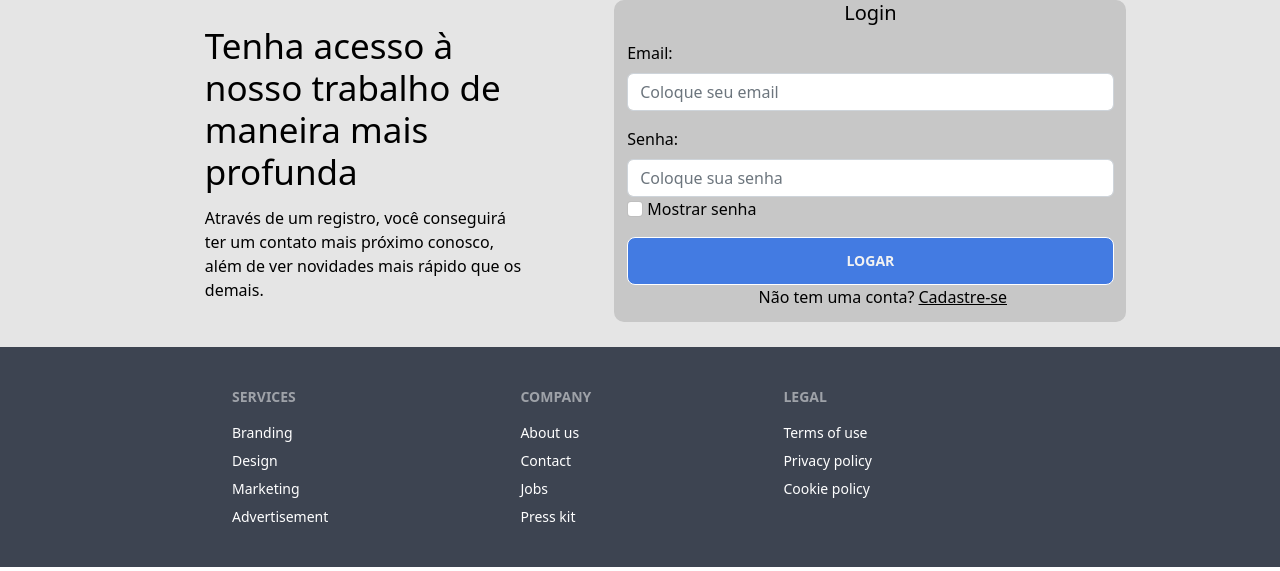
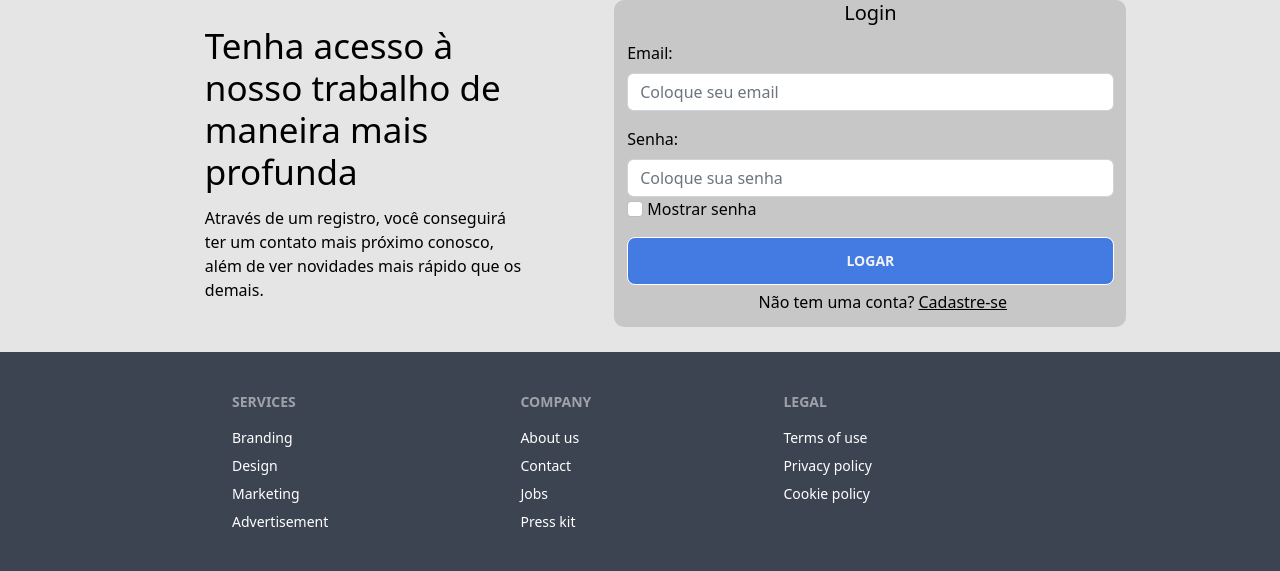
Before and after one commit to devkpanda/website, a PHP site: page /login.html in a window 1280 px wide. Shown: the part 170-741 px from the top of the page. Run offline with PHP 8.4, Linux system fonts and the light colour scheme; some libraries are stand-ins or nearby versions.

Commit message:
mesmo esquema de mudança através de link, mas no cadastro

```diff
--- a/assets/css/styleform.css
+++ b/assets/css/styleform.css
@@ -62,10 +62,11 @@ form .btn:hover{
 }
 
 #semConta{
+    margin-top: 1%;
     margin-left: 27%;
 }
 
-.cssCad{
+.cssNovo{
     text-decoration: underline;
     cursor: pointer;
 }
--- a/login.html
+++ b/login.html
@@ -58,7 +58,7 @@
           </label>
         </div>
         <button type="submit" id="btnmar" class="btn btn-primary">Logar</button>
-        <p id="semConta">Não tem uma conta? <a id="irCad" class="cssCad">Cadastre-se</a></p>
+        <p id="semConta">Não tem uma conta? <a id="irCad" class="cssNovo">Cadastre-se</a></p>
       </form>
 
       <!-- Ínicio do formulário de cadastro-->
@@ -102,7 +102,7 @@
           </div>
         </div>
         <button type="submit" class="btn btn-primary">Cadastrar</button>
-        <button type="button" id="irLog" class="btn btn-primary">Logar-se</button>
+        <p id="semConta">Já tem uma conta? <a id="irLog" class="cssNovo">Faça login</a></p>
       </form>
     </section>
   </main>
```
